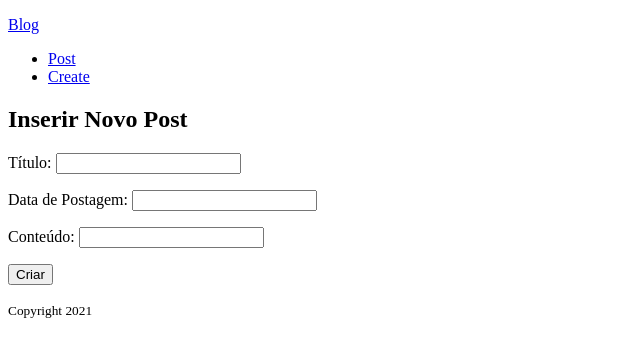
After one commit to lacacr/Lab2, a Django app: page /create/ in a window 1280 px wide. The commit adds this page. Shown: the top 357 px of the page, without its empty margins (0-640 px from the left). Run offline with Django 4.2, Linux system fonts and the light colour scheme.

Commit message:
Implementar CRUD com views funcionais

```diff
--- /dev/null
+++ b/blog/templates/blog/create.html
@@ -0,0 +1,20 @@
+{% extends 'base.html' %} {% block content %}
+<h2>Inserir Novo Post</h2>
+<form method="POST" action="{% url 'blog:create' %}">
+  {% csrf_token %}
+  <p>
+    <label for="id_título">Título:</label>
+    <input type="text" name="título" id="id_título" />
+  </p>
+  <p>
+    <label for="id_data_de_postagem">Data de Postagem:</label>
+    <input type="datetime" name="data_de_postagem" id="id_data_de_postagem" />
+  </p>
+  <p>
+    <label for="id_conteúdo">Conteúdo:</label>
+    <input type="text" name="conteúdo" id="id_conteúdo" />
+  </p>
+  <button type="submit">Criar</button>
+</form>
+
+{% endblock content %}
--- a/blog/urls.py
+++ b/blog/urls.py
@@ -4,5 +4,9 @@ from . import views
 
 app_name = 'blog'
 urlpatterns = [
-
+    path('', views.list_posts, name='index'),
+    path('<int:post_id>/', views.detail_post, name='detail'),
+    path('create/', views.create_post, name='create'),
+    path('update/<int:post_id>/', views.update_post, name='update'),
+    path('delete/<int:post_id>/', views.delete_post, name='delete'),
 ]
--- a/blog/views.py
+++ b/blog/views.py
@@ -1,3 +1,64 @@
-from django.shortcuts import render
+from django.http import HttpResponseRedirect
+from django.shortcuts import render, get_object_or_404
+from django.urls import reverse
+
+from .models import Post
 
 # Create your views here.
+
+def list_posts(request):
+    post_list = Post.objects.all()
+    context = {'post_list':post_list}
+    return render(request, 'blog/index.html', context)
+
+def detail_post(request, post_id):
+    post = get_object_or_404(pk=post_id)
+    context = {'post': post}
+    return render(request, 'blog/detail.html', context)
+
+def search_posts(request):
+    context = {}
+    if request.GET.get('query', False):
+        search_term = request.GET['query'].lower()
+        post_list = Post.objects.filter(name__icontains=search_term)
+        context = {"post_list": post_list}
+    return render(request, 'blog/search.html', context)
+
+def create_post(request):
+    if request.method == 'POST':
+        post_título = request.POST['título']
+        post_data_de_postagem = request.POST['data_de_postagem']
+        post_conteúdo = request.POST['conteúdo']
+        post = Post(título=post_título,
+                      data_de_postagem=post_data_de_postagem,
+                      conteúdo=post_conteúdo)
+        post.save()
+        return HttpResponseRedirect(
+            reverse('blog:detail', args=(post.id, )))
+    else:
+        return render(request, 'blog/create.html', {})
+
+def update_post(request, post_id):
+    post = get_object_or_404(Post, pk=post_id)
+
+    if request.method == "POST":
+        post.título = request.POST['título']
+        post.data_de_postagem = request.POST['data_de_postagem']
+        post.conteúdo = request.POST['conteúdo']
+        post.save()
+        return HttpResponseRedirect(
+            reverse('blog:detail', args=(post.id, )))
+
+    context = {'post': post}
+    return render(request, 'blog/update.html', context)
+
+
+def delete_post(request, post_id):
+    post = get_object_or_404(Post, pk=post_id)
+
+    if request.method == "POST":
+        post.delete()
+        return HttpResponseRedirect(reverse('blog:index'))
+
+    context = {'post': post}
+    return render(request, 'blog/delete.html', context)
--- a/templates/base.html
+++ b/templates/base.html
@@ -12,14 +12,15 @@
 
 <body>
     <header id="cabecalho-principal">
-        <a href="{% url 'index' %}">
-            <p>WTF</p>
+        <a href="{% url 'blog:index' %}">
+            <p>Blog</p>
         </a>
         <nav id="navegacao-principal">
             <ul>
-                <li><a href="{% url 'about' %}">Sobre</a></li>
+              <li><a href="{% url 'blog:index' %}">Post</a></li>
+              <li><a href="{% url 'blog:create' %}">Create</a></li>
             </ul>
-        </nav>
+          </nav>
 
     </header>
     <main id="conteiner-principal">
```
Also changed, not shown: blog/templates/blog/delete.html (added, +11 -0 lines), blog/templates/blog/detail.html (added, +15 -0 lines), blog/templates/blog/index.html (added, +14 -0 lines), blog/templates/blog/search.html (added, +27 -0 lines), blog/templates/blog/update.html (added, +30 -0 lines).
